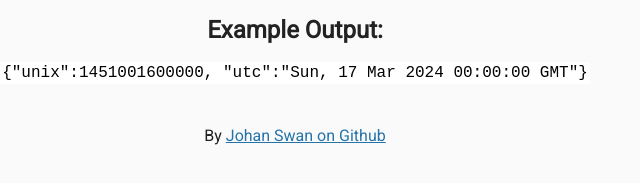
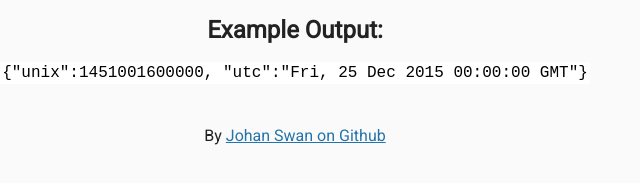
Before and after one commit to JohanSwannie/Timestamp-Microservice-Project, a website: page views/index.html in a window 1280 px wide. Shown: the part 207-390 px from the top of the page, 345-985 px from the left. Drawn offline with Linux system fonts and the light colour scheme; files that its build step writes are made by us from their sources.

Commit message:
Commit index HTML Component

```diff
--- a/views/index.html
+++ b/views/index.html
@@ -35,7 +35,7 @@
       <h2>Example Output:</h2>
       <p>
         <code
-          >{"unix":1451001600000, "utc":"Sun, 17 Mar 2024 00:00:00 GMT"}</code
+          >{"unix":1451001600000, "utc":"Fri, 25 Dec 2015 00:00:00 GMT"}</code
         >
       </p>
     </div>
```
